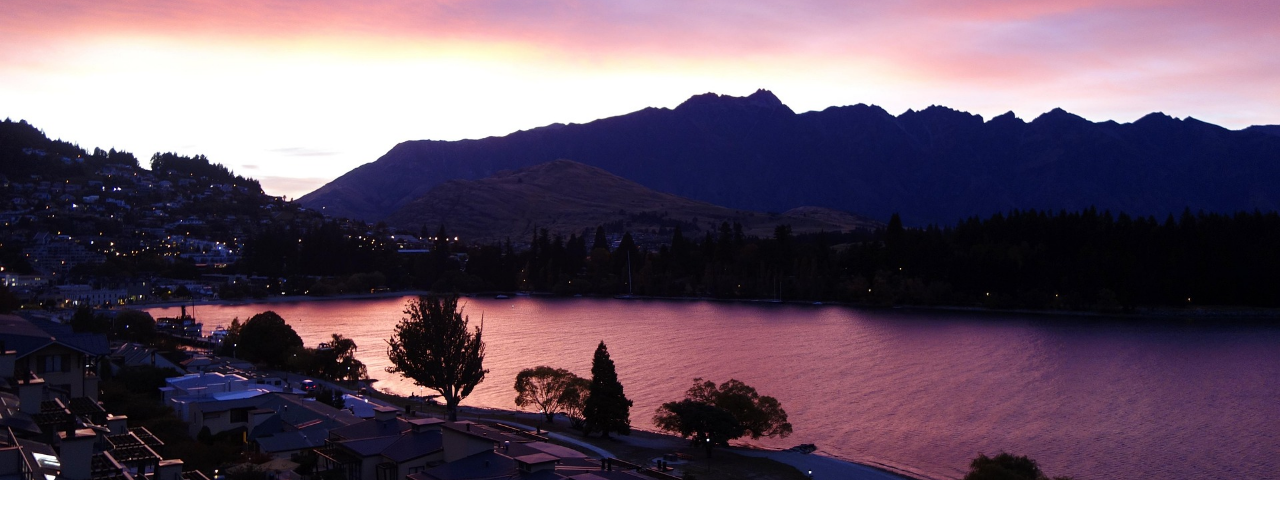
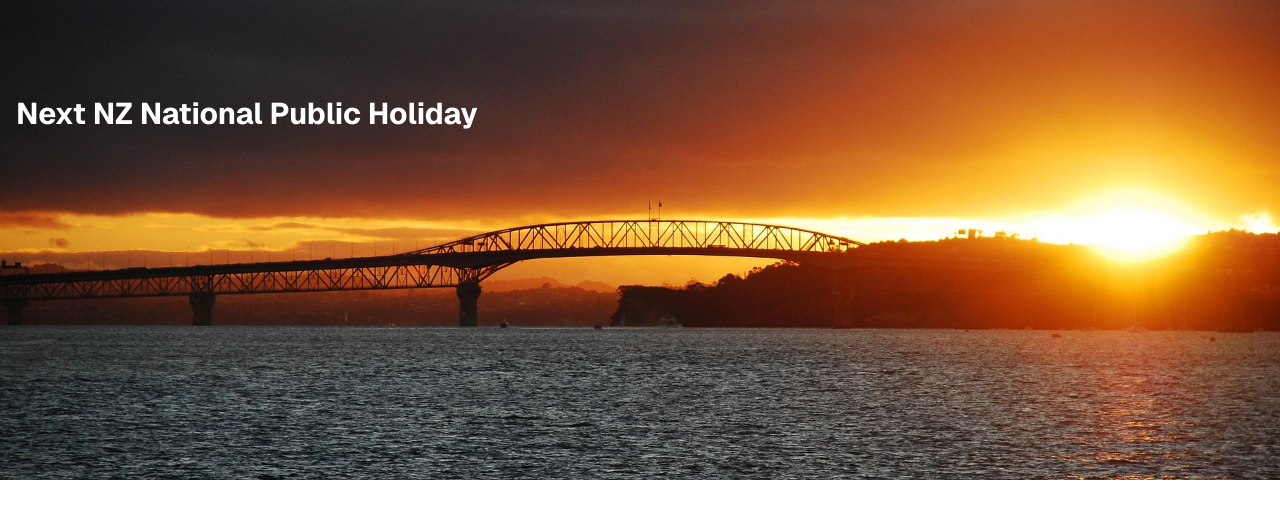
Before and after one commit to Sai-Panda/next-public-holiday-nz, a Next.js app: page / in a window 1280 px wide. Shown: the top 518 px of the page. Built offline with nearby package versions, Linux system fonts and the light colour scheme.

Commit message:
Add image

```diff
--- a/app/components/holiday-countdown-page.tsx
+++ b/app/components/holiday-countdown-page.tsx
@@ -8,7 +8,7 @@ import {
   getUpcomingHolidayOccurrences,
 } from "../util/holiday.util";
 import { holidays } from "../types/holidays";
-import bgImage from '../../public/queenstown.jpg'
+import bgImage from '../../public/harbourbridge.jpg'
 
 const countdownLegend = ["Days", "Hours", "Minutes", "Seconds"] as const;
 
@@ -139,17 +139,20 @@ export default function HolidayCountdownPage({ simulatedNow }: HolidayCountdownP
   const nextHolidayInfoUrl = nextHoliday.infoUrl;
 
   return (
-    <main className="relative h-screen overflow-hidden text-slate-950">
+    <main className="relative h-screen overflow-hidden text-slate-950 font-bold">
       <div className="relative h-3/5 w-full">
         <Image
           src={bgImage}
-          alt="Background placeholder"
+          alt="Background Image"
           placeholder="blur"
           quality={80}
           fill
-          priority
-          className="object-cover"
+          className="object-cover z-10"
         />
+        <div className="text-3xl p-4 w-6/7 text-white relative z-10 top-1/6">
+          Next NZ National Public Holiday
+        </div>
+
       </div>
     </main>
   );
--- a/app/globals.css
+++ b/app/globals.css
@@ -26,6 +26,6 @@ body {
 
 body {
   color: var(--foreground);
-  font-family: Arial, Helvetica, sans-serif;
+  font-family: var(--font-geist-sans), Arial, Helvetica, sans-serif;
   min-height: 100vh;
 }
```
Also changed, not shown: public/harbourbridge.jpg (added).
